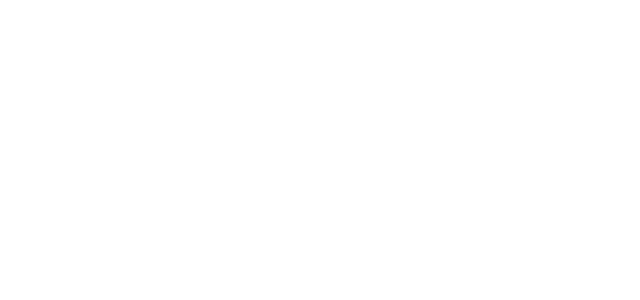
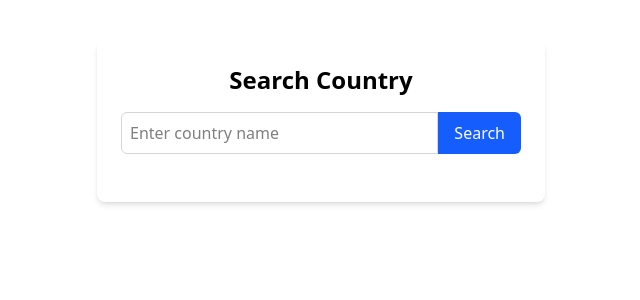
Before and after one commit to missesenam/ApiRequestPractice, a React (Vite) app: page /country-info in a window 1280 px wide. Shown: the top 300 px of the page, without its empty margins (319-959 px from the left). Built offline with nearby package versions, Linux system fonts and the light colour scheme.

Commit message:
my commit

```diff
--- a/src/components/CountryInformationApp.jsx
+++ b/src/components/CountryInformationApp.jsx
@@ -10,10 +10,95 @@
 
 // Challenge: Add error handling for invalid country names.
 
-import React from "react";
+import axios from "axios";
+import React, { useState } from "react";
 
 const CountryInformationApp = () => {
-  return <div></div>;
+  const [country, setCountry] = useState("");
+  const [countryInfo, setCountryInfo] = useState([]);
+  const [isLoading, setIsLoading] = useState(true);
+  const [error, setError] = useState(null);
+  const handleOnchange = (e) => {
+    setCountry(e.target.value);
+    // console.log(e.target.value);
+  };
+  const retrieveCountryData = async () => {
+    try {
+      const response = await axios.get(
+        `https://restcountries.com/v3.1/name/${country.trim()}`
+      );
+      // console.log(response);
+      setCountryInfo(response.data);
+      setError(null);
+    } catch (err) {
+      console.log(err);
+      setError("country not found");
+    }
+  };
+  const handleOnSubmit = (e) => {
+    e.preventDefault();
+    if (country.trim()) {
+      // this adds the new country to the array
+      // setCountryInfo((prev) => [...prev, country]);
+      retrieveCountryData();
+      setCountry("");
+    }
+    setError(null);
+  };
+  return (
+    <div className="max-w-md mx-auto mt-10 p-6 bg-white rounded-lg shadow-md">
+      <h2 className="text-2xl font-bold mb-4 text-center">Search Country</h2>
+      {/* Input field */}
+      <form className="flex mb-6">
+        <input
+          type="text"
+          placeholder="Enter country name"
+          value={country}
+          name="country"
+          className="flex-1 p-2 border border-gray-300 rounded-l-md focus:outline-none"
+          onChange={handleOnchange}
+        />
+        <button
+          type="submit"
+          className="bg-blue-600 text-white px-4 rounded-r-md hover:bg-blue-700 transition"
+          onClick={handleOnSubmit}
+        >
+          Search
+        </button>
+      </form>
+      {/* error */}
+      {error && <p className="text-red-700">country not found</p>}
+
+      {/* Country Details */}
+      {countryInfo.map((thecountry, index) => (
+        <div key={index}>
+          <img
+            src={thecountry?.flags?.png}
+            alt={thecountry?.flags?.alt}
+            className="w-full h-40 object-cover rounded mb-4 border"
+          />
+
+          <div className="space-y-2">
+            <p className="text-lg">
+              <span className="font-semibold">Name:</span>{" "}
+              {thecountry.name.common}
+            </p>
+            <p className="text-lg">
+              <span className="font-semibold">Population:</span>{" "}
+              {thecountry.population}
+            </p>
+            <p className="text-lg">
+              <span className="font-semibold">Capital:</span>{" "}
+              {thecountry.capital}
+            </p>
+            <p className="text-lg">
+              <span className="font-semibold">Region:</span> {thecountry.region}
+            </p>
+          </div>
+        </div>
+      ))}
+    </div>
+  );
 };
 
 export default CountryInformationApp;
--- a/src/components/NewsHeadlinesFetcher.jsx
+++ b/src/components/NewsHeadlinesFetcher.jsx
@@ -1,13 +1,8 @@
-import React from "react";
-
-const NewsHeadlinesFetcher = () => {
-  return <div></div>;
-};
-
-export default NewsHeadlinesFetcher;
+import axios from "axios";
+import React, { useEffect, useState } from "react";
 
 // Goal: Display top news headlines from a news API.
-
+// b78e097f2c1f43c8bf31c006d2965f0e;
 // Steps:
 
 // Use the NewsAPI: https://newsapi.org/
@@ -17,3 +12,53 @@
 // Add a dropdown to filter news by category (e.g., tech, sports).
 
 // Challenge: Implement pagination to show more articles.
+
+const NewsHeadlinesFetcher = () => {
+  const [newsHeadlines, setNewsHeadlines] = useState([]);
+
+  const retrieveHeaders = async () => {
+    try {
+      const response = await axios.get(
+        "https://newsapi.org/v2/everything?q=tesla&from=2025-04-22&sortBy=publishedAt&apiKey=b78e097f2c1f43c8bf31c006d2965f0e"
+      );
+      console.log(response);
+    } catch (err) {
+      console.log(err);
+    }
+  };
+
+  useEffect(() => {
+    retrieveHeaders();
+  }, []);
+
+  return (
+    <div className="max-w-6xl mx-auto px-4 py-8">
+      <h1 className="text-3xl font-bold text-gray-800 mb-8 text-center">
+        Top News Headlines
+      </h1>
+
+      <div className="grid gap-6 grid-cols-1 sm:grid-cols-2 lg:grid-cols-3">
+        {/* News Card 1 */}
+        <div className="bg-white p-6 rounded-lg shadow hover:shadow-lg transition">
+          <h2 className="text-xl font-semibold text-blue-700 mb-2">
+            Sample News Title
+          </h2>
+          <p className="text-gray-700 mb-4">
+            This is a short description of the news article. It gives a quick
+            summary of the content.
+          </p>
+          <a
+            href="https://example.com/full-article"
+            target="_blank"
+            rel="noopener noreferrer"
+            className="text-blue-500 hover:underline"
+          >
+            Read Full Article →
+          </a>
+        </div>
+      </div>
+    </div>
+  );
+};
+
+export default NewsHeadlinesFetcher;
```
